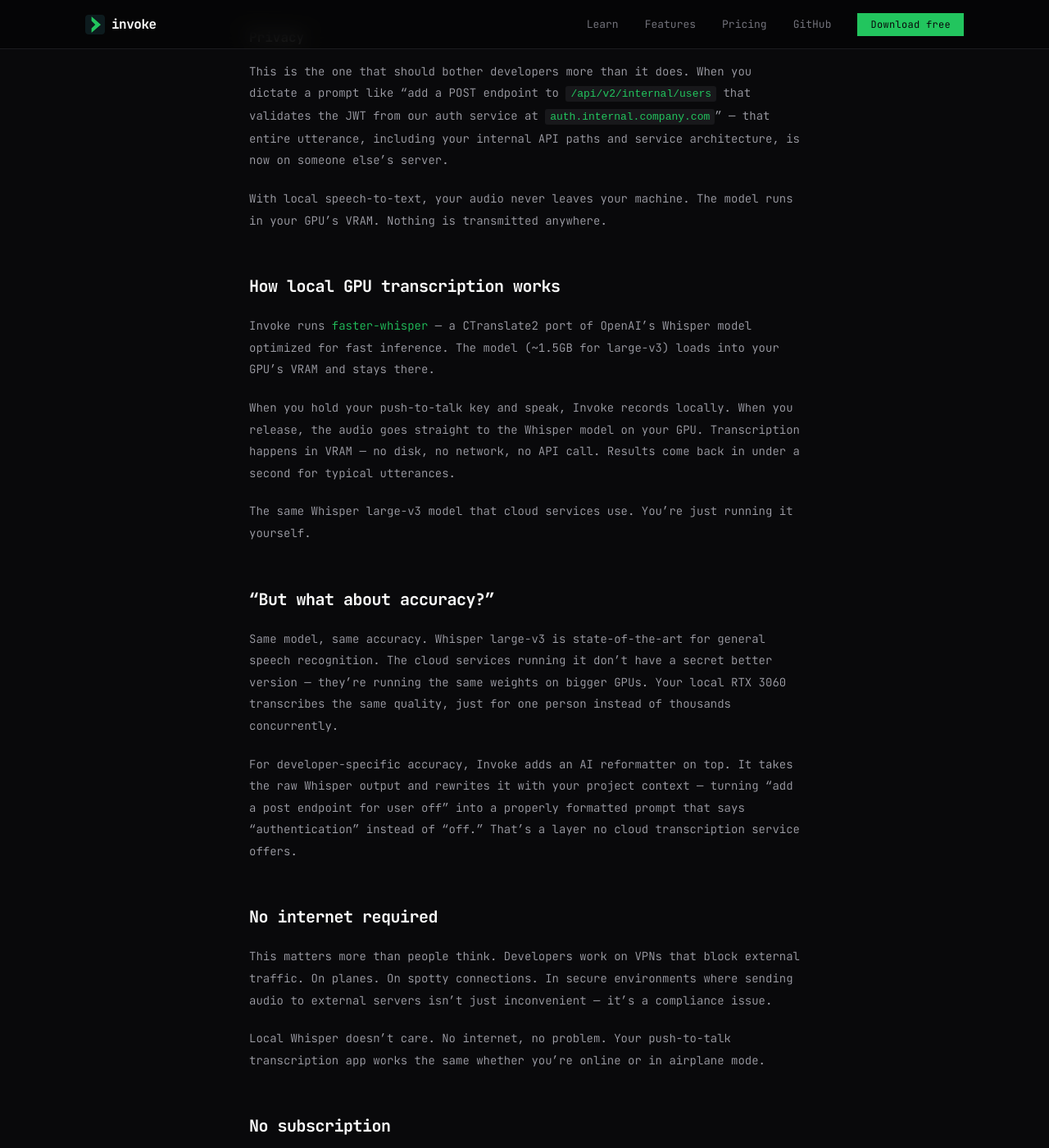
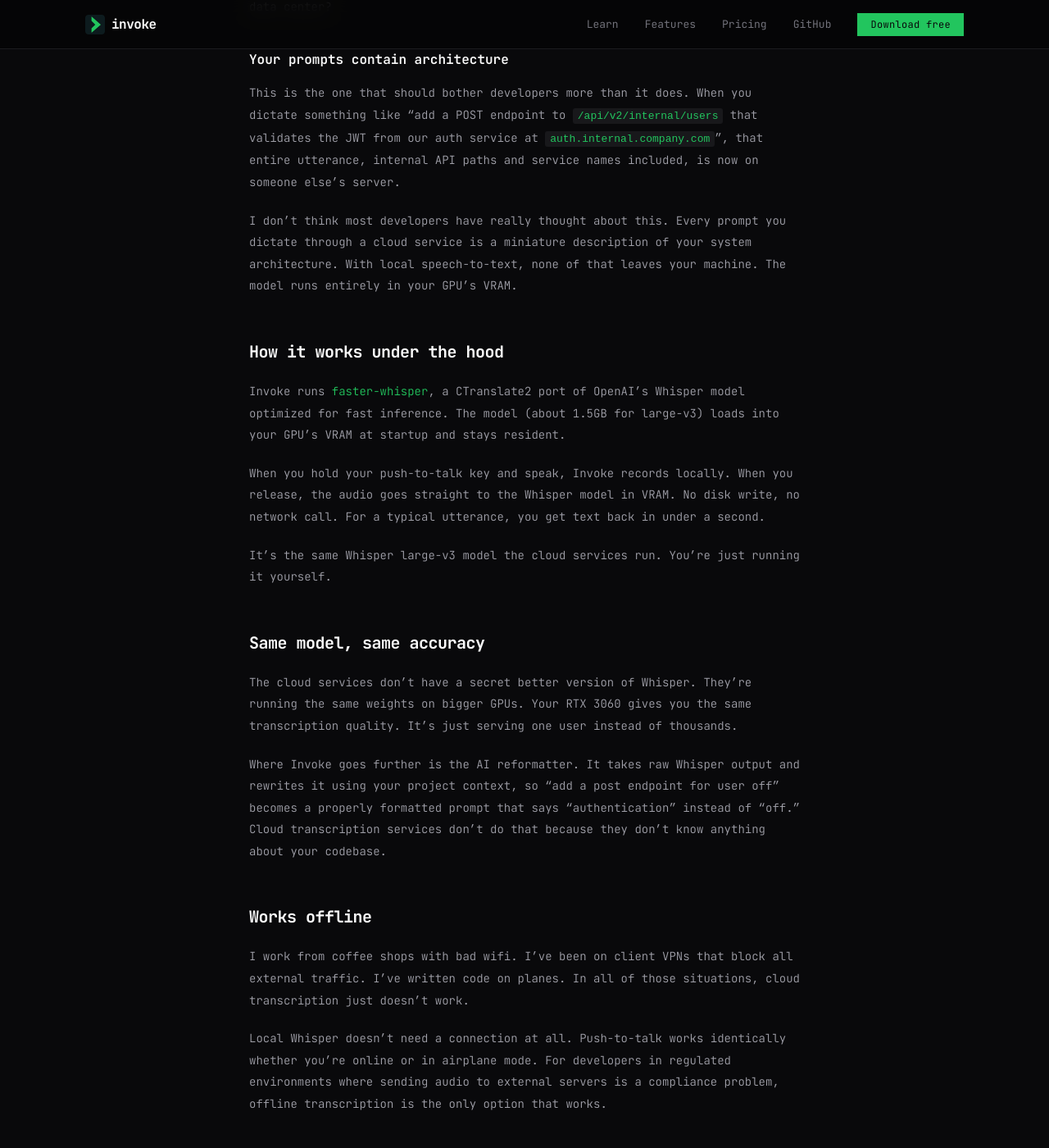
Before and after one commit to zmroth/getinvoke.dev, a Jekyll site: the page built from _posts/2026-03-12-local-voice-to-text-coding.md, in a window 1280 px wide and 1400 px high, scrolled down 1159 px. Shown: the whole window at 82% size. Built offline with Jekyll 4.4.1, drawn with Linux system fonts in a browser that asks for light colours; some of the changed text lies outside the part shown.

Commit message:
Humanize all 4 blog posts — remove AI writing patterns, add voice
Applied humanizer skill: removed boldface header lists, rule-of-three
patterns, em dash overuse, promotional language, negative parallelisms,
and filler phrases. Added first-person opinions, varied sentence rhythm,
specific details over vague claims. Posts now read like a dev wrote them.

Co-Authored-By: Claude Opus 4.6 <noreply@anthropic.com>

```diff
--- a/_posts/2026-03-12-local-voice-to-text-coding.md
+++ b/_posts/2026-03-12-local-voice-to-text-coding.md
@@ -8,65 +8,64 @@ excerpt: "Cloud transcription adds latency, costs money monthly, and sends your
 
 ## Most voice-to-text sends your audio to the cloud
 
-Open almost any dictation app, speak into it, and your audio gets shipped to a server farm somewhere. It gets transcribed by a model you don't control, on infrastructure you don't own, and the text gets shipped back. For casual dictation — emails, messages, notes — that's fine.
+Open any dictation app, speak into it, and your audio gets shipped to a server farm somewhere. A model you don't control transcribes it on infrastructure you don't own, then ships the text back. For casual dictation that's fine.
 
-For developers dictating code prompts all day, it's a problem.
+For developers dictating code prompts fifty or a hundred times a day, it's a bad deal.
 
-## Three problems with cloud transcription
+## Why cloud transcription falls short for devs
 
-### Latency
+### Latency kills the flow
 
-Every utterance takes a network round-trip. Record, compress, upload, queue, transcribe, download. On a good connection that's maybe 1-2 seconds. On a VPN, a hotel wifi, or a coffee shop? Could be 3-5. Do that a hundred times a day and you've trained yourself to dread the pause.
+Every utterance takes a network round-trip. Record, compress, upload, queue, transcribe, download. On a good connection that's 1-2 seconds. On a VPN or coffee shop wifi? Could be 3-5. Do that a hundred times a day and you start dreading the pause. You lose the muscle memory of "think it, say it, it's there."
 
-Local GPU transcription on a modern NVIDIA card takes under a second. No network. No queue. No variable latency depending on how many other people are using the service right now.
+Local GPU transcription on a modern NVIDIA card finishes in under a second. There's no queue, no variable latency depending on how loaded the service is. It just runs.
 
-### Cost
+### You're renting your own GPU
 
-Cloud transcription services charge per minute or per month. Wispr Flow is $12/month. Some API-based services charge $0.006/minute — sounds cheap until you're dictating an hour a day and paying $100+/year for something your own hardware can do for free.
+Cloud transcription services charge per minute or per month. Wispr Flow is $12/month. Some API-based services charge $0.006/minute, which sounds cheap until you're dictating an hour a day and paying $100+/year for something your own hardware can do for free.
 
-A one-time purchase makes more sense for a tool you use every day. You already own the GPU. Why rent access to a worse version of the same model running in a data center?
+You already own the GPU. It's sitting there in your machine right now. Why pay a monthly fee to use a worse version of the same model running in someone else's data center?
 
-### Privacy
+### Your prompts contain architecture
 
-This is the one that should bother developers more than it does. When you dictate a prompt like "add a POST endpoint to `/api/v2/internal/users` that validates the JWT from our auth service at `auth.internal.company.com`" — that entire utterance, including your internal API paths and service architecture, is now on someone else's server.
+This is the one that should bother developers more than it does. When you dictate something like "add a POST endpoint to `/api/v2/internal/users` that validates the JWT from our auth service at `auth.internal.company.com`", that entire utterance, internal API paths and service names included, is now on someone else's server.
 
-With local speech-to-text, your audio never leaves your machine. The model runs in your GPU's VRAM. Nothing is transmitted anywhere.
+I don't think most developers have really thought about this. Every prompt you dictate through a cloud service is a miniature description of your system architecture. With local speech-to-text, none of that leaves your machine. The model runs entirely in your GPU's VRAM.
 
-## How local GPU transcription works
+## How it works under the hood
 
-Invoke runs [faster-whisper](https://github.com/SYSTRAN/faster-whisper) — a CTranslate2 port of OpenAI's Whisper model optimized for fast inference. The model (~1.5GB for large-v3) loads into your GPU's VRAM and stays there.
+Invoke runs [faster-whisper](https://github.com/SYSTRAN/faster-whisper), a CTranslate2 port of OpenAI's Whisper model optimized for fast inference. The model (about 1.5GB for large-v3) loads into your GPU's VRAM at startup and stays resident.
 
-When you hold your push-to-talk key and speak, Invoke records locally. When you release, the audio goes straight to the Whisper model on your GPU. Transcription happens in VRAM — no disk, no network, no API call. Results come back in under a second for typical utterances.
+When you hold your push-to-talk key and speak, Invoke records locally. When you release, the audio goes straight to the Whisper model in VRAM. No disk write, no network call. For a typical utterance, you get text back in under a second.
 
-The same Whisper large-v3 model that cloud services use. You're just running it yourself.
+It's the same Whisper large-v3 model the cloud services run. You're just running it yourself.
 
-## "But what about accuracy?"
+## Same model, same accuracy
 
-Same model, same accuracy. Whisper large-v3 is state-of-the-art for general speech recognition. The cloud services running it don't have a secret better version — they're running the same weights on bigger GPUs. Your local RTX 3060 transcribes the same quality, just for one person instead of thousands concurrently.
+The cloud services don't have a secret better version of Whisper. They're running the same weights on bigger GPUs. Your RTX 3060 gives you the same transcription quality. It's just serving one user instead of thousands.
 
-For developer-specific accuracy, Invoke adds an AI reformatter on top. It takes the raw Whisper output and rewrites it with your project context — turning "add a post endpoint for user off" into a properly formatted prompt that says "authentication" instead of "off." That's a layer no cloud transcription service offers.
+Where Invoke goes further is the AI reformatter. It takes raw Whisper output and rewrites it using your project context, so "add a post endpoint for user off" becomes a properly formatted prompt that says "authentication" instead of "off." Cloud transcription services don't do that because they don't know anything about your codebase.
 
-## No internet required
+## Works offline
 
-This matters more than people think. Developers work on VPNs that block external traffic. On planes. On spotty connections. In secure environments where sending audio to external servers isn't just inconvenient — it's a compliance issue.
+I work from coffee shops with bad wifi. I've been on client VPNs that block all external traffic. I've written code on planes. In all of those situations, cloud transcription just doesn't work.
 
-Local Whisper doesn't care. No internet, no problem. Your push-to-talk transcription app works the same whether you're online or in airplane mode.
+Local Whisper doesn't need a connection at all. Push-to-talk works identically whether you're online or in airplane mode. For developers in regulated environments where sending audio to external servers is a compliance problem, offline transcription is the only option that works.
 
-## No subscription
+## One purchase, done
 
-$49 once for Invoke. $79 for Invoke+ with lifetime updates and priority support. That's it. No monthly fee, no per-minute billing, no annual renewal.
+$49 once for Invoke. $79 for Invoke+ with lifetime updates and priority support.
 
-Compare that to $8-15/month for cloud alternatives. After 4-6 months, a subscription has already cost more than the one-time purchase — and you'll be paying it forever.
+Compare that to $8-15/month for cloud alternatives. After about four months, a subscription has already cost more than the one-time purchase. And you'll keep paying it.
 
 ## System requirements
 
-- **GPU mode (recommended):** NVIDIA GPU with CUDA support. 4GB+ VRAM recommended. RTX 3060 or better is ideal, but anything from GTX 1060 up works.
-- **CPU mode:** Any modern x86_64 processor. Slower than GPU — expect 2-4 seconds instead of sub-second — but it works on any Windows machine without a dedicated GPU.
+For GPU mode, you need an NVIDIA card with CUDA support. 4GB+ VRAM is recommended. An RTX 3060 or better is ideal, but I've tested it on cards as old as the GTX 1060 and it works fine.
 
-If you have an NVIDIA GPU from the last 5 years, you already have everything you need.
+If you don't have a dedicated GPU, CPU mode works on any modern x86_64 processor. It's slower, maybe 2-4 seconds per transcription instead of sub-second, but it still runs entirely local.
+
+If you've bought an NVIDIA GPU in the last five years, you already have what you need.
 
 ## Try it
 
-Invoke is local-first, GPU-accelerated voice-to-text built for developers. No cloud, no subscription, no audio leaving your machine.
-
 Free 7-day trial. [Download it here.](/download)
```
Also changed, not shown: _posts/2026-03-12-voice-dictation-cursor-ai.md (+28 -38 lines), _posts/2026-03-12-why-i-built-invoke.md (+13 -20 lines), _posts/2026-03-12-wispr-flow-alternative-windows.md (+19 -18 lines).
